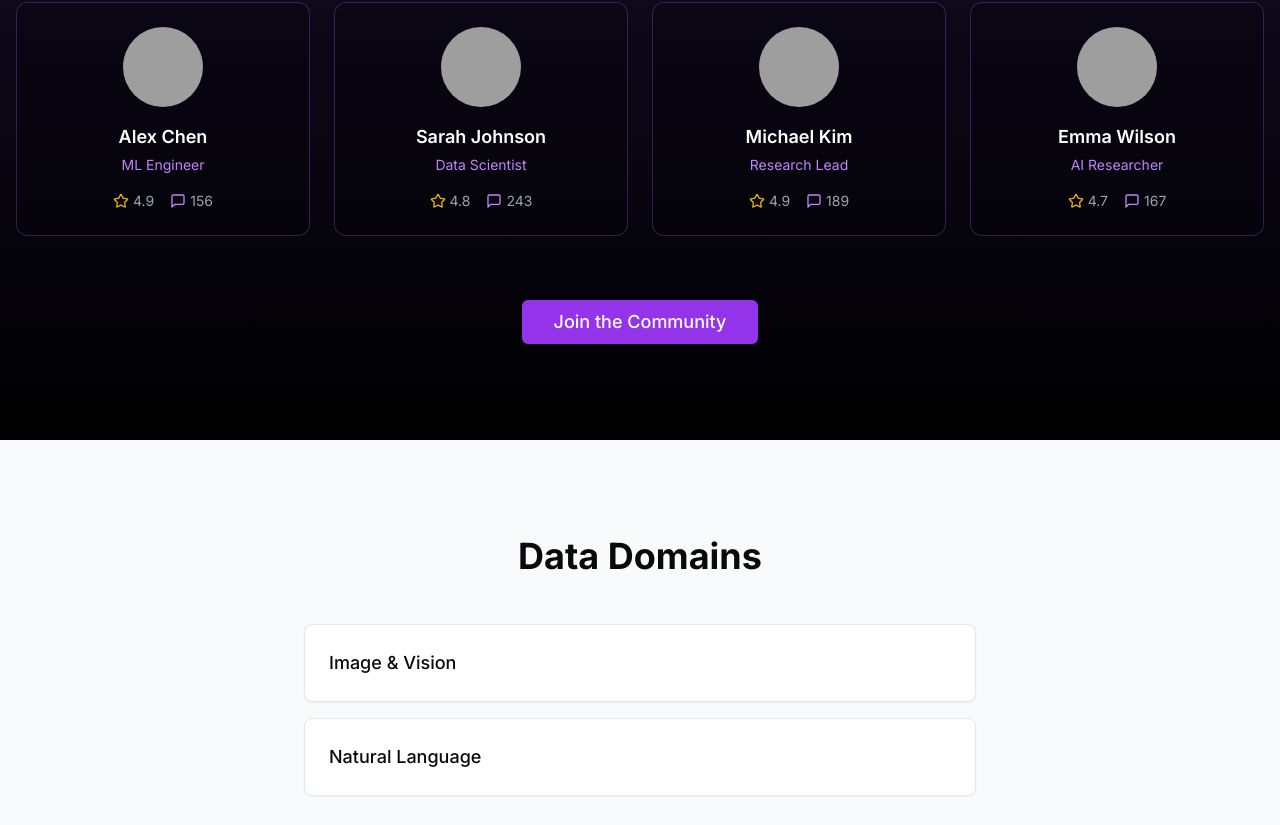
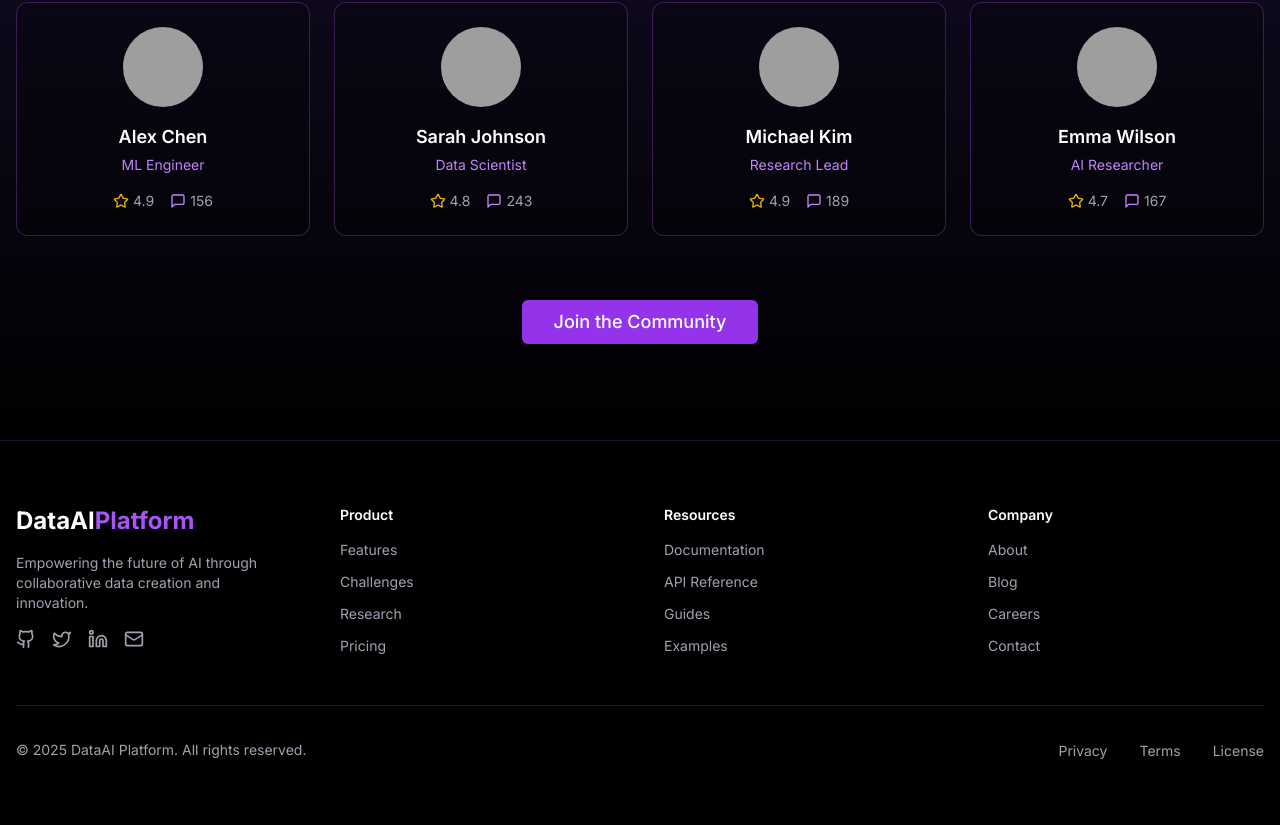
Before and after one commit to Ayush-Vashisht/Data-AI, a Next.js app: page / in a window 1280 px wide. Shown: the part 1972-2797 px from the top of the page. Built offline with nearby package versions, Linux system fonts and the light colour scheme; no server answers; grey boxes are pictures that could not be loaded.

Commit message:
THE-17/footer

```diff
--- a/app/page.tsx
+++ b/app/page.tsx
@@ -2,7 +2,6 @@ import { Footer } from "@/components/footer";
 import HeroSection from "@/components/landing-page/HeroSection";
 import { HowItWorks } from "@/components/landing-page/HowItWorks";
 import { Community } from "@/components/landing-page/Community";
-import Link from "next/link";
 
 export default function LandingPage() {
   return (
@@ -11,38 +10,6 @@ export default function LandingPage() {
         <HeroSection />
         <HowItWorks />
         <Community />
-
-        {/* Data Domains Section */}
-        <section className="bg-gray-50 px-4 py-24">
-          <div className="container mx-auto max-w-6xl">
-            <h2 className="mb-12 text-center text-3xl font-bold sm:text-4xl">
-              Data Domains
-            </h2>
-            <div className="mx-auto max-w-2xl space-y-4">
-              <DomainCard title="Image & Vision" />
-              <DomainCard title="Natural Language" />
-            </div>
-          </div>
-        </section>
-
-        {/* CTA Section */}
-        <section className="bg-gradient-to-br from-purple-600 to-purple-700 px-4 py-24 text-white">
-          <div className="container mx-auto max-w-6xl text-center">
-            <h2 className="mb-6 text-3xl font-bold sm:text-4xl">
-              Ready to Contribute?
-            </h2>
-            <p className="mb-8 text-lg text-white/90">
-              Join our community of data creators and help shape the future of
-              AI while earning rewards.
-            </p>
-            <Link
-              href="#"
-              className="inline-flex items-center justify-center rounded-lg bg-white px-6 py-3 font-medium text-purple-600 transition hover:bg-white/90"
-            >
-              Get Started Now
-            </Link>
-          </div>
-        </section>
       </main>
       <Footer />
     </>
--- a/components/footer.tsx
+++ b/components/footer.tsx
@@ -1,83 +1,137 @@
-import Link from "next/link"
-import { Brain } from "lucide-react"
+import Link from "next/link";
+import { Github, Twitter, Linkedin, Mail } from "lucide-react";
+
+const footerLinks = {
+  product: [
+    { name: "Features", href: "#" },
+    { name: "Challenges", href: "#" },
+    { name: "Research", href: "#" },
+    { name: "Pricing", href: "#" },
+  ],
+  resources: [
+    { name: "Documentation", href: "#" },
+    { name: "API Reference", href: "#" },
+    { name: "Guides", href: "#" },
+    { name: "Examples", href: "#" },
+  ],
+  company: [
+    { name: "About", href: "#" },
+    { name: "Blog", href: "#" },
+    { name: "Careers", href: "#" },
+    { name: "Contact", href: "#" },
+  ],
+  legal: [
+    { name: "Privacy", href: "#" },
+    { name: "Terms", href: "#" },
+    { name: "License", href: "#" },
+  ],
+};
+
+const socialLinks = [
+  { name: "GitHub", icon: Github, href: "#" },
+  { name: "Twitter", icon: Twitter, href: "#" },
+  { name: "LinkedIn", icon: Linkedin, href: "#" },
+  { name: "Email", icon: Mail, href: "#" },
+];
 
 export function Footer() {
   return (
-    <footer className="border-t bg-white">
-      <div className="container mx-auto max-w-6xl px-4 py-12">
-        <div className="grid gap-8 sm:grid-cols-2 lg:grid-cols-4">
-          <div className="space-y-4">
-            <Link href="/" className="flex items-center space-x-2">
-              <Brain className="h-6 w-6 text-purple-600" />
-              <span className="text-xl font-bold">DataAI</span>
+    <footer className="border-t border-purple-500/20 bg-black">
+      <div className="container mx-auto px-4 py-12 md:py-16">
+        <div className="grid grid-cols-2 gap-8 md:grid-cols-4 lg:gap-12">
+          <div className="col-span-2 md:col-span-1">
+            <Link
+              href="/"
+              className="text-2xl font-bold text-white mb-4 inline-block"
+            >
+              DataAI<span className="text-purple-500">Platform</span>
             </Link>
-            <p className="text-sm text-gray-600">Shaping the future of AI through collaborative data creation.</p>
+            <p className="text-sm text-gray-400 mb-4">
+              Empowering the future of AI through collaborative data creation
+              and innovation.
+            </p>
+            <div className="flex space-x-4">
+              {socialLinks.map((link) => {
+                const Icon = link.icon;
+                return (
+                  <Link
+                    key={link.name}
+                    href={link.href}
+                    className="text-gray-400 hover:text-purple-400 transition-colors"
+                    aria-label={link.name}
+                  >
+                    <Icon className="h-5 w-5" />
+                  </Link>
+                );
+              })}
+            </div>
           </div>
           <div>
-            <h3 className="mb-4 text-sm font-semibold">Product</h3>
-            <ul className="space-y-3 text-sm text-gray-600">
-              <li>
-                <Link href="#" className="hover:text-purple-600">
-                  Features
+            <h3 className="text-sm font-semibold text-white mb-3">Product</h3>
+            <ul className="space-y-2">
+              {footerLinks.product.map((link) => (
+                <li key={link.name}>
+                  <Link
+                    href={link.href}
+                    className="text-sm text-gray-400 hover:text-purple-400 transition-colors"
+                  >
+                    {link.name}
                   </Link>
                 </li>
-              <li>
-                <Link href="#" className="hover:text-purple-600">
-                  How it Works
-                </Link>
-              </li>
-              <li>
-                <Link href="#" className="hover:text-purple-600">
-                  Pricing
-                </Link>
-              </li>
+              ))}
             </ul>
           </div>
           <div>
-            <h3 className="mb-4 text-sm font-semibold">Company</h3>
-            <ul className="space-y-3 text-sm text-gray-600">
-              <li>
-                <Link href="#" className="hover:text-purple-600">
-                  About
+            <h3 className="text-sm font-semibold text-white mb-3">Resources</h3>
+            <ul className="space-y-2">
+              {footerLinks.resources.map((link) => (
+                <li key={link.name}>
+                  <Link
+                    href={link.href}
+                    className="text-sm text-gray-400 hover:text-purple-400 transition-colors"
+                  >
+                    {link.name}
                   </Link>
                 </li>
-              <li>
-                <Link href="#" className="hover:text-purple-600">
-                  Blog
-                </Link>
-              </li>
-              <li>
-                <Link href="#" className="hover:text-purple-600">
-                  Careers
-                </Link>
-              </li>
+              ))}
             </ul>
           </div>
           <div>
-            <h3 className="mb-4 text-sm font-semibold">Legal</h3>
-            <ul className="space-y-3 text-sm text-gray-600">
-              <li>
-                <Link href="#" className="hover:text-purple-600">
-                  Privacy Policy
+            <h3 className="text-sm font-semibold text-white mb-3">Company</h3>
+            <ul className="space-y-2">
+              {footerLinks.company.map((link) => (
+                <li key={link.name}>
+                  <Link
+                    href={link.href}
+                    className="text-sm text-gray-400 hover:text-purple-400 transition-colors"
+                  >
+                    {link.name}
                   </Link>
                 </li>
-              <li>
-                <Link href="#" className="hover:text-purple-600">
-                  Terms of Service
-                </Link>
-              </li>
-              <li>
-                <Link href="#" className="hover:text-purple-600">
-                  Cookie Policy
-                </Link>
-              </li>
+              ))}
             </ul>
           </div>
         </div>
-        <div className="mt-8 border-t pt-8 text-center text-sm text-gray-600">
-          <p>© {new Date().getFullYear()} DataAI. All rights reserved.</p>
+        <div className="mt-12 pt-8 border-t border-purple-500/20">
+          <div className="flex flex-col md:flex-row justify-between items-center gap-4">
+            <p className="text-sm text-gray-400">
+              © {new Date().getFullYear()} DataAI Platform. All rights reserved.
+            </p>
+            <ul className="flex flex-wrap justify-center gap-8">
+              {footerLinks.legal.map((link) => (
+                <li key={link.name}>
+                  <Link
+                    href={link.href}
+                    className="text-sm text-gray-400 hover:text-purple-400 transition-colors"
+                  >
+                    {link.name}
+                  </Link>
+                </li>
+              ))}
+            </ul>
+          </div>
         </div>
       </div>
     </footer>
-  )
+  );
 }
--- a/components/landing-page/HeroSection.tsx
+++ b/components/landing-page/HeroSection.tsx
@@ -9,7 +9,7 @@ export default function Home() {
   const router = useRouter();
 
   return (
-    <div className="min-h-screen bg-black text-white">
+    <div className="bg-black text-white">
       <main className="relative py-16 md:py-20 md:pt-32">
         {/* Gradient Background */}
         <div className="absolute inset-0 bg-gradient-to-b from-theme-primary/40 to-black pointer-events-none" />
@@ -48,27 +48,6 @@ export default function Home() {
           </div>
 
           <StatsSection />
-
-          {/* <div className="mt-16 grid gap-6 md:grid-cols-2 lg:grid-cols-3">
-            <ChallengeCard
-              title="AI Detection Challenge"
-              prize="$50,000 + GPU Credits"
-              image="/placeholder.svg"
-              organizer="DataAI Platform"
-            />
-            <ChallengeCard
-              title="Neural Processing Competition"
-              prize="$35,000 + Cloud Credits"
-              image="/placeholder.svg"
-              organizer="Research Lab"
-            />
-            <ChallengeCard
-              title="Computer Vision Benchmark"
-              prize="$25,000 + Hardware"
-              image="/placeholder.svg"
-              organizer="Tech Foundation"
-            />
-          </div> */}
         </div>
       </main>
     </div>
```
Lines whose indentation alone changed are shown as unchanged.
